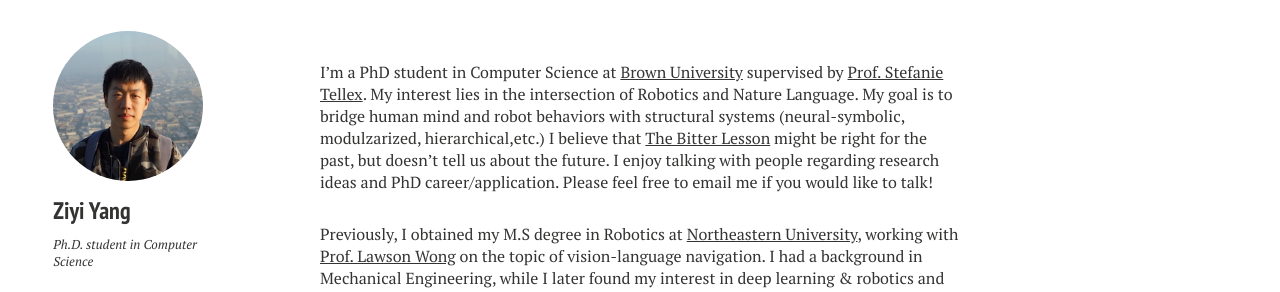
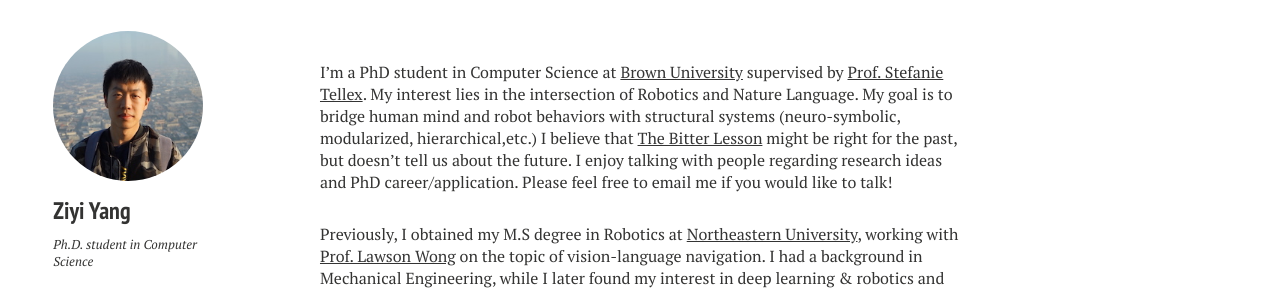
Before and after one commit to YzyLmc/YzyLmc.github.io, a Jekyll site: the page built from docs/index.md, in a window 1280 px wide. Shown: the part 133-425 px from the top of the page. Built offline with Jekyll 4.4.1, drawn with Linux system fonts in a browser that asks for light colours; nearby versions of some CDN libraries; some web fonts are replaced.

Commit message:
fix typo

```diff
--- a/docs/index.md
+++ b/docs/index.md
@@ -4,7 +4,7 @@
 menutitle: Home
 menuorder: 1
 ---
-I'm a PhD student in Computer Science at [Brown University](https://www.brown.edu/) supervised by [Prof. Stefanie Tellex](https://h2r.cs.brown.edu/people/). My interest lies in the intersection of Robotics and Nature Language. My goal is to bridge human mind and robot behaviors with structural systems (neural-symbolic, modulzarized, hierarchical,etc.) I believe that [The Bitter Lesson](http://www.incompleteideas.net/IncIdeas/BitterLesson.html) might be right for the past, but doesn't tell us about the future. I enjoy talking with people regarding research ideas and PhD career/application. Please feel free to email me if you would like to talk!
+I'm a PhD student in Computer Science at [Brown University](https://www.brown.edu/) supervised by [Prof. Stefanie Tellex](https://h2r.cs.brown.edu/people/). My interest lies in the intersection of Robotics and Nature Language. My goal is to bridge human mind and robot behaviors with structural systems (neuro-symbolic, modularized, hierarchical,etc.) I believe that [The Bitter Lesson](http://www.incompleteideas.net/IncIdeas/BitterLesson.html) might be right for the past, but doesn't tell us about the future. I enjoy talking with people regarding research ideas and PhD career/application. Please feel free to email me if you would like to talk!
 
 Previously, I obtained my M.S degree in Robotics at [Northeastern University](https://www.northeastern.edu/), working with [Prof. Lawson Wong](https://www.khoury.northeastern.edu/people/lawson-wong/) on the topic of vision-language navigation. I had a background in Mechanical Engineering, while I later found my interest in deep learning & robotics and transferred to the field of robotics in 2020, after finishing my internship at [Analogic](https://www.analogic.com/).
 
```
